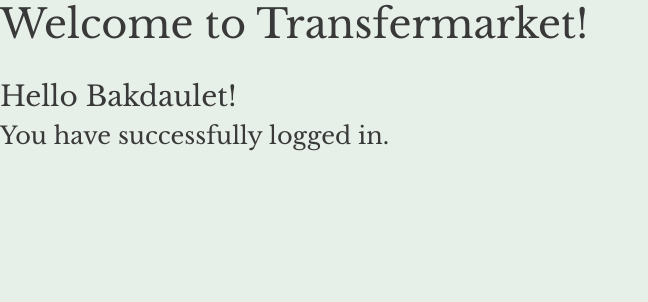
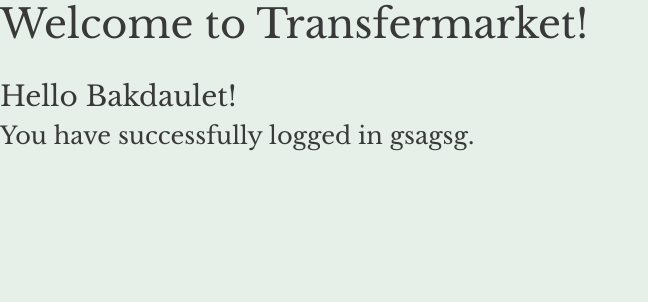
Before and after one commit to Bakdaulett/Backend-Project, a Django app: page / in a window 1280 px wide. Shown: the part 100-402 px from the top of the page, without its empty margins (0-648 px from the left). Run offline with Django 4.2, Linux system fonts and the light colour scheme; a user stored in the database is signed in; some libraries are stand-ins or nearby versions.

Commit message:
commit 10

```diff
--- a/templates/base.html
+++ b/templates/base.html
@@ -62,7 +62,7 @@
 <br>
 {% if user.is_authenticated %}
     <h3>Hello {{user.username}}!</h3>
-    <h4>You have successfully logged in.</h4>
+    <h4>You have successfully logged in gsagsg.</h4>
 {% endif %}
 {% endblock %}
 
```
